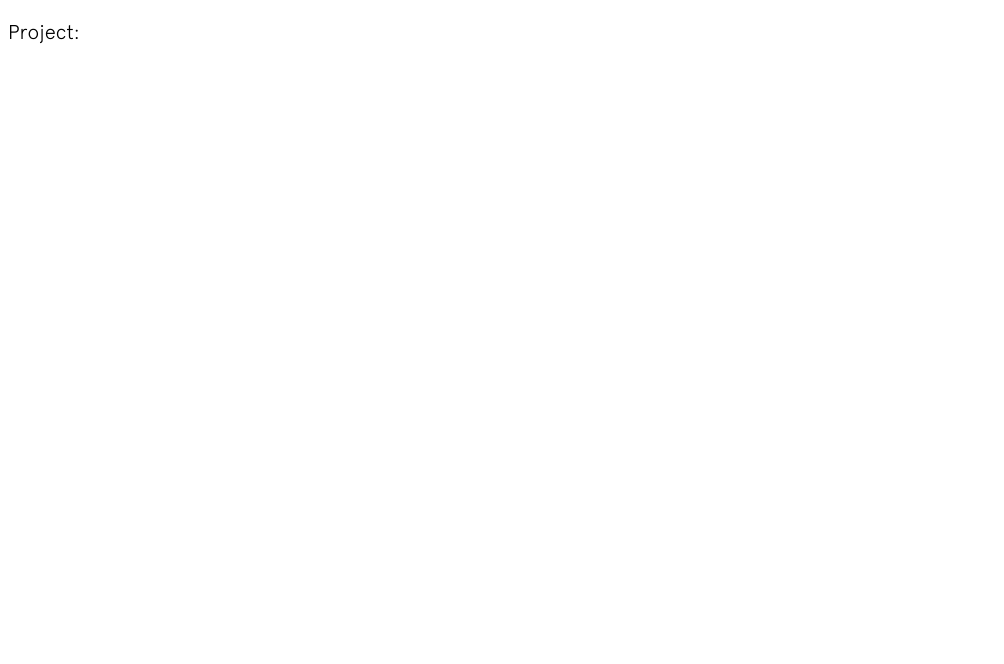
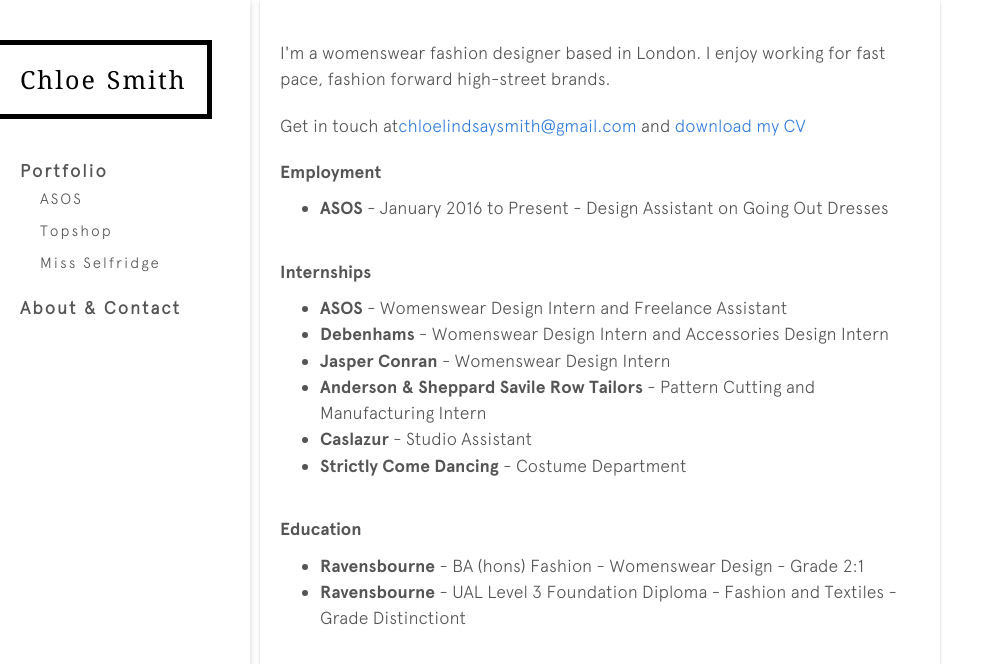
Before and after one commit to josephluck/chloesmith, a Next.js app: page /about in a window 1280 px wide. Shown: the top 664 px of the page, without its empty margins (0-1004 px from the left). Built offline with nearby package versions, Linux system fonts and the light colour scheme.

Commit message:
Basic structure

```diff
--- /dev/null
+++ b/components/desktop-nav.tsx
@@ -0,0 +1,51 @@
+import Link from "next/link";
+import React from "react";
+import { projects } from "../projects";
+
+export const DesktopNav = () => {
+  const currentProject = "TODO";
+  const currentPath = "TODO";
+
+  const projectClass = (id: string) =>
+    `
+      mid-gray no-underline bb transition pb1
+      ${currentProject === id ? "b--silver" : "b--transparent"}
+    `;
+
+  const linkClass = (name: string) =>
+    `
+      mid-gray no-underline bb bw-small transition pb1
+      ${currentPath.includes(name) ? "b--gray" : "b--transparent"}
+    `;
+
+  return (
+    <div className="pv4 tracked">
+      <div className="bt br bb bw2 pv3 b--black ph3 f4 serif dib mb4 serif">
+        <span className="mr2">Chloe</span>
+        <span>Smith</span>
+      </div>
+
+      <div className="ph3 mid-gray">
+        <Link href={projects[0].id}>
+          <a className="dib mb2 b mid-gray no-underline f6">Portfolio</a>
+        </Link>
+        <div className="pl3 mb3">
+          {projects
+            .filter((project) => project.id !== "portfolio")
+            .map((project) => (
+              <div className="mb2 pb1 f7">
+                <Link href={`/${project.id}`}>
+                  <a className={projectClass(project.id)}>{project.name}</a>
+                </Link>
+              </div>
+            ))}
+        </div>
+        <div className="mb3 b f6">
+          <Link href="/about">
+            <a className={linkClass("about")}>About & Contact</a>
+          </Link>
+        </div>
+      </div>
+    </div>
+  );
+};
--- /dev/null
+++ b/components/list.tsx
@@ -0,0 +1,20 @@
+export const List = ({
+  title,
+  items,
+  className,
+}: {
+  title: string;
+  items: any[];
+  className?: string;
+}) => (
+  <div className={className}>
+    <strong>{title}</strong>
+    <ul className="mt2">
+      {items.map((item) => (
+        <li>
+          <strong>{item.name}</strong> - {item.description}
+        </li>
+      ))}
+    </ul>
+  </div>
+);
--- /dev/null
+++ b/components/mobile-nav.tsx
@@ -0,0 +1,44 @@
+import Link from "next/link";
+import React from "react";
+
+export const MobileNav = () => {
+  const currentPath = "TODO";
+
+  const linkClass = (name: string, invert: boolean = false) => `
+      mid-gray no-underline bb bw-small transition
+      ${
+        invert
+          ? !currentPath.includes(name)
+            ? "b--silver"
+            : "b--transparent"
+          : ""
+      }
+      ${
+        !invert
+          ? currentPath.includes(name)
+            ? "b--silver"
+            : "b--transparent"
+          : ""
+      }
+    `;
+
+  return (
+    <div className="tc ttu tracked mb3">
+      <Link href="/">
+        <a className="ba bw2 pv2 b--black f4 serif ma3 db bg-white no-underline black">
+          <span className="mr2">Chloe</span>
+          <span>Smith</span>
+        </a>
+      </Link>
+
+      <div className="mid-gray f6">
+        <Link href="/">
+          <a className={`mr1 ${linkClass("about", true)}`}>Portfolio</a>
+        </Link>
+        <Link href="/about">
+          <a className={`ml1 ${linkClass("about")}`}>About</a>
+        </Link>
+      </div>
+    </div>
+  );
+};
--- a/package.json
+++ b/package.json
@@ -11,7 +11,8 @@
   "dependencies": {
     "next": "12.2.4",
     "react": "18.2.0",
-    "react-dom": "18.2.0"
+    "react-dom": "18.2.0",
+    "tachyons": "^4.12.0"
   },
   "devDependencies": {
     "@types/node": "^18.6.4",
--- a/pages/[project].tsx
+++ b/pages/[project].tsx
@@ -1,4 +1,5 @@
 import Head from "next/head";
+import Image from "next/image";
 import { useRouter } from "next/router";
 import { projects } from "../projects";
 
@@ -8,15 +9,48 @@
   const project = projects.find((project) => project.id === projectId);
 
   return (
-    <p>
+    <>
       <Head>
         <title>Chloe Smith - {project?.name}</title>
       </Head>
-      Project: {project?.name}
-      {project?.images.map((image) => (
-        <img src={image.src} />
-      ))}
-    </p>
+      <div id={project?.id} className="projects-list pa0-ns pa2">
+        {project?.images.map((img) => (
+          <div className="h-100 w-auto dib pl2-ns mb0-ns mb1 js-image fix-vertical-image-height">
+            <div className="dib fl h-100 bg-white relative">
+              <img
+                src={img.src}
+                className="relative z-2 shadow"
+                style={{ minWidth: "200px" }}
+              />
+              <div className="loading">
+                <div className="loading-indicator white relative z-1 serif">
+                  C
+                </div>
+              </div>
+            </div>
+          </div>
+        ))}
+        <div className="tc mb2 dn-ns db">
+          <button
+            className="f6 dib ba b--black pv2 ph3 bg-white-95 ttu shadow"
+            onClick={console.log}
+          >
+            Next Project
+          </button>
+        </div>
+        <div
+          className="fixed ma3 db-ns dn z-5"
+          style={{ right: "0px", bottom: "0px" }}
+        >
+          <button
+            className="f6 dib ba b--black pv2 ph3 bg-white-95 ttu shadow"
+            onClick={console.log}
+          >
+            Next
+          </button>
+        </div>
+      </div>
+    </>
   );
 };
 
--- a/pages/_app.tsx
+++ b/pages/_app.tsx
@@ -1,9 +1,27 @@
 import React from "react";
 import { AppProps } from "next/app";
 import "../styles/globals.css";
+import "tachyons/css/tachyons.css";
+import { DesktopNav } from "../components/desktop-nav";
+import { MobileNav } from "../components/mobile-nav";
 
 const MyApp = ({ Component, pageProps }: AppProps) => {
-  return <Component {...pageProps} />;
+  return (
+    <div>
+      <div className="mobile-nav bg-white">
+        <MobileNav />
+      </div>
+      <div className="flex vh-100 vw-100 bg-near-white-ns">
+        <div className="js-nav-bar desktop-nav bg-white-95 shadow-medium relative z-5">
+          <DesktopNav />
+        </div>
+
+        <div className="content js-scroll-container">
+          <Component {...pageProps} />
+        </div>
+      </div>
+    </div>
+  );
 };
 
 export default MyApp;
--- /dev/null
+++ b/pages/about.tsx
@@ -0,0 +1,98 @@
+import { List } from "../components/list";
+
+export default () => (
+  <div
+    className="ml2-ns h-100 shadow-ns bg-white pv4-ns pb4 ph3 lh-copy f6 mid-gray overflow-auto"
+    style={{ maxWidth: "34rem" }}
+  >
+    <p className="ma0 pb3">
+      I'm a womenswear fashion designer based in London. I enjoy working for
+      fast pace, fashion forward high-street brands.
+    </p>
+    <p className="ma0 pb3">
+      Get in touch at
+      <a
+        href="mailto:chloelindsaysmith@gmail.com"
+        className="no-underline blue"
+      >
+        chloelindsaysmith@gmail.com
+      </a>{" "}
+      and{" "}
+      <a
+        href="https://drive.google.com/open?id=0ByV_PN8aNFFOSXU3QkxTc08wVU0"
+        target="_blank"
+        className="no-underline blue"
+      >
+        download my CV
+      </a>
+    </p>
+    <List
+      title="Employment"
+      items={[
+        {
+          name: "ASOS",
+          description:
+            "January 2016 to Present - Design Assistant on Going Out Dresses",
+        },
+      ]}
+      className="ma0 pb3"
+    />
+    <List
+      title="Internships"
+      items={[
+        {
+          name: "ASOS",
+          description: "Womenswear Design Intern and Freelance Assistant",
+        },
+        {
+          name: "Debenhams",
+          description: "Womenswear Design Intern and Accessories Design Intern",
+        },
+        {
+          name: "Jasper Conran",
+          description: "Womenswear Design Intern",
+        },
+        {
+          name: "Anderson & Sheppard Savile Row Tailors",
+          description: "Pattern Cutting and Manufacturing Intern",
+        },
+        {
+          name: "Caslazur",
+          description: "Studio Assistant",
+        },
+        {
+          name: "Strictly Come Dancing",
+          description: "Costume Department",
+        },
+      ]}
+      className="ma0 pb3"
+    />
+    <List
+      title="Education"
+      items={[
+        {
+          name: "Ravensbourne",
+          description: "BA (hons) Fashion - Womenswear Design - Grade 2:1",
+        },
+        {
+          name: "Ravensbourne",
+          description:
+            "UAL Level 3 Foundation Diploma - Fashion and Textiles - Grade Distinctiont",
+        },
+      ]}
+      className="ma0 pb2"
+    />
+    <div className="tc tl-ns mb3">
+      <a
+        href="https://instagram.com/chloe_smith_london/"
+        target="_blank"
+        className="mr2 dib black no-underline ss-instagram"
+      ></a>
+      <a
+        href="http://uk.linkedin.com/pub/chloe-smith/36/820/412/en"
+        target="_blank"
+        className="mr2 dib black no-underline ss-linkedin"
+      ></a>
+    </div>
+  </div>
+);
--- a/styles/globals.css
+++ b/styles/globals.css
@@ -89,7 +89,7 @@
 	}
 
 	.content {
-		padding-left: 250px;
+		/* padding-left: 250px; */
 		overflow-y: hidden;
 		overflow-x: auto;
 		flex: 1;
```
Also changed, not shown: 1 other file (tests, documents, lock files or other folders).
